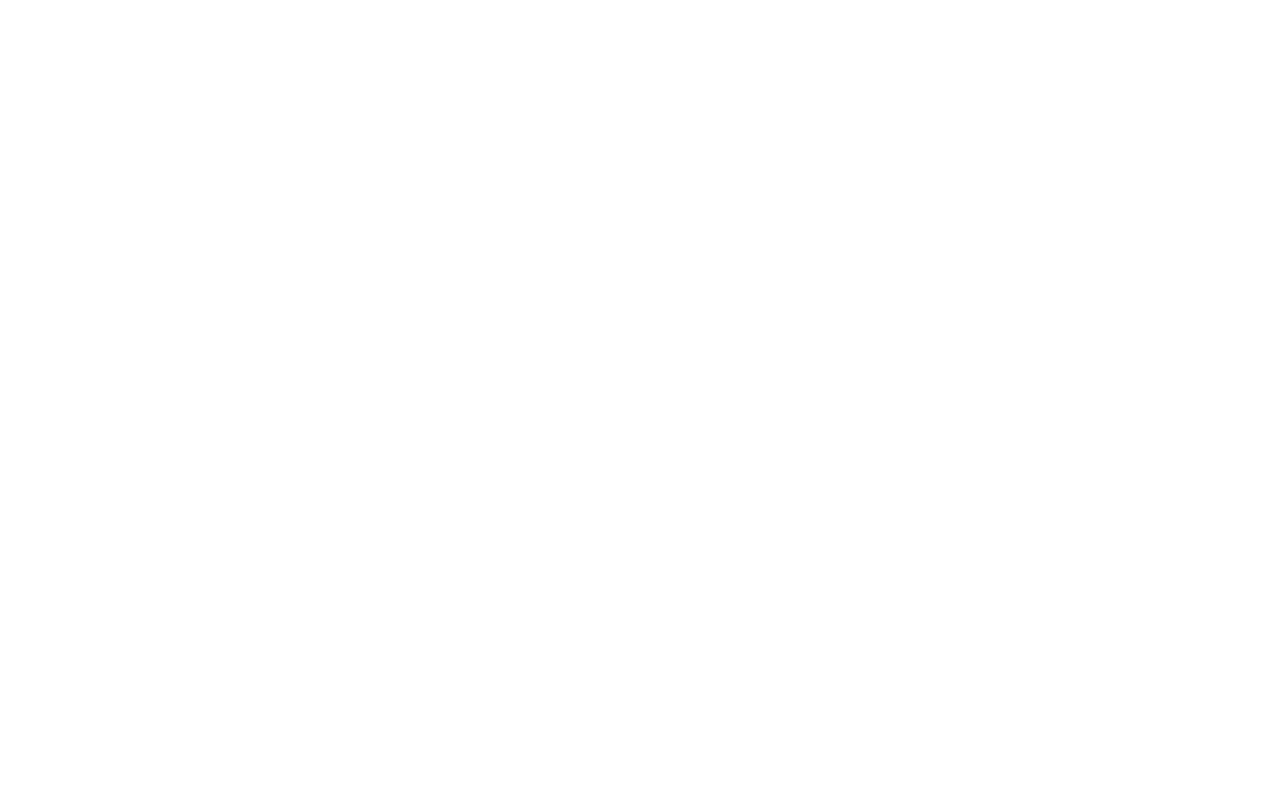
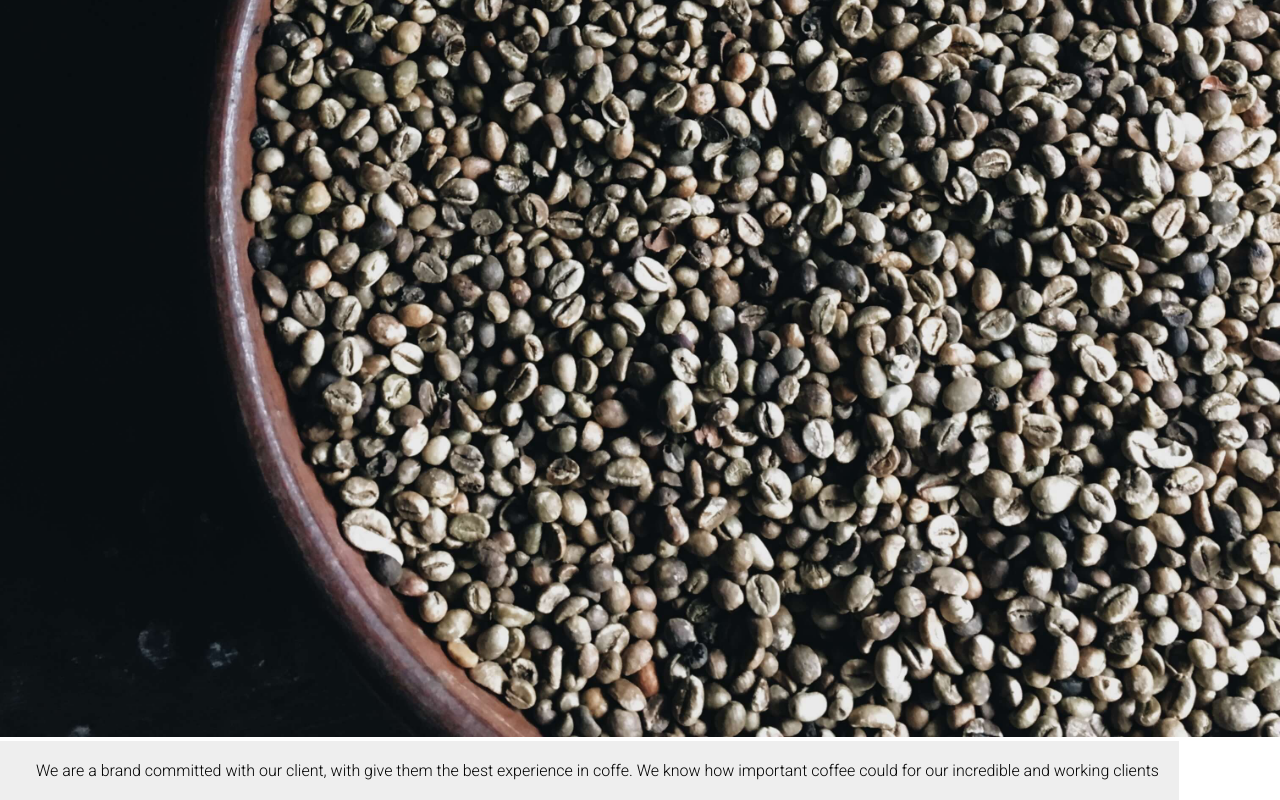
Before and after one commit to jepepper06/Angular-cofee-app, an Angular app: page / in a window 1280 px wide. Shown: the part 1052-1852 px from the top of the page. Before the commit the page ends 800 px from the top, so only its background shows below. Built offline with nearby package versions, Linux system fonts and the light colour scheme.

Commit message:
It was in the wrong file hehe

```diff
--- a/src/app/app.component.html
+++ b/src/app/app.component.html
@@ -1 +1,2 @@
 <app-header></app-header>
+<app-card></app-card>
--- a/src/app/app.module.ts
+++ b/src/app/app.module.ts
@@ -4,7 +4,7 @@ import { BrowserModule } from '@angular/platform-browser';
 import { AppRoutingModule } from './app-routing.module';
 import { AppComponent } from './app.component';
 import { HeaderComponent } from './components/header/header.component';
-import { CardComponent } from './card/card.component';
+import { CardComponent } from './components/card/card.component';
 
 @NgModule({
   declarations: [
--- a/src/app/card/card.component.html
+++ /dev/null
@@ -1 +0,0 @@
-<p>card works!</p>
--- /dev/null
+++ b/src/app/components/card/card.component.html
@@ -0,0 +1,12 @@
+<section>
+  <figure>
+    <div class="img-container">
+      <img src="../../assets/images/cafe1.jpg" alt="">
+    </div>
+    <div>
+      <figcaption class="text">
+        <p >{{text}}</p>
+      </figcaption>
+    </div>
+  </figure>
+</section>
--- /dev/null
+++ b/src/app/components/card/card.component.scss
@@ -0,0 +1,15 @@
+.img-container{
+  display: block;
+  margin: 0;
+  img{
+    margin: 0;
+    width: 100%;
+  }
+}
+.text{
+  margin: 0;
+  text-indent: 16px;
+  display: inline-block;
+  padding: 20px;
+  background-color: #eee;
+}
--- a/src/app/card/card.component.ts
+++ b/src/app/components/card/card.component.ts
@@ -9,6 +9,10 @@ export class CardComponent implements OnInit {
 
   constructor() { }
 
+  text: string = `We are a brand committed with our client,
+   with give them the best experience in coffe. We know how
+    important coffee could for our incredible and working clients`
+
   ngOnInit(): void {
   }
 
--- a/src/app/components/header/header.component.scss
+++ b/src/app/components/header/header.component.scss
@@ -1,4 +1,7 @@
-header{
+@media  screen and (min-width:520px) {
+
+}
+.header{
   display: block;
   background-color: #9AB79A;
   padding: 1rem;
```
Also changed, not shown: src/app/card/card.component.scss (deleted), src/assets/images/cafe1.jpg (added), 1 other file (tests, documents, lock files or other folders).
